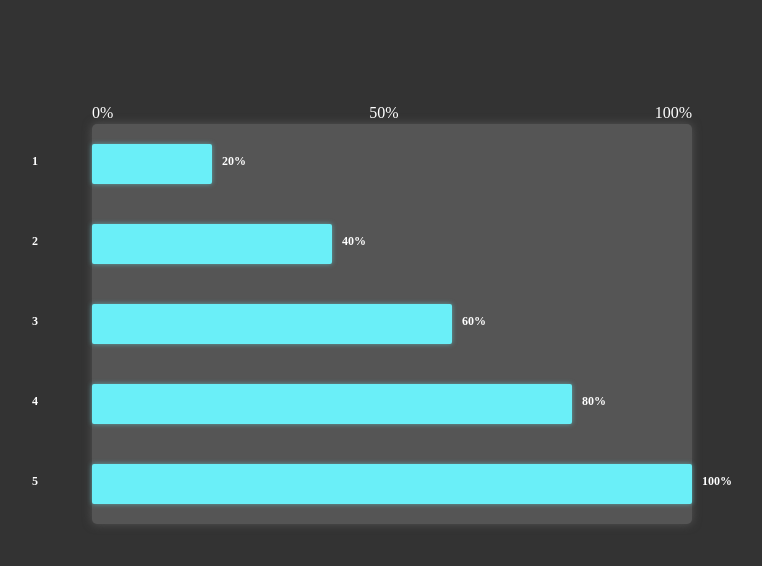
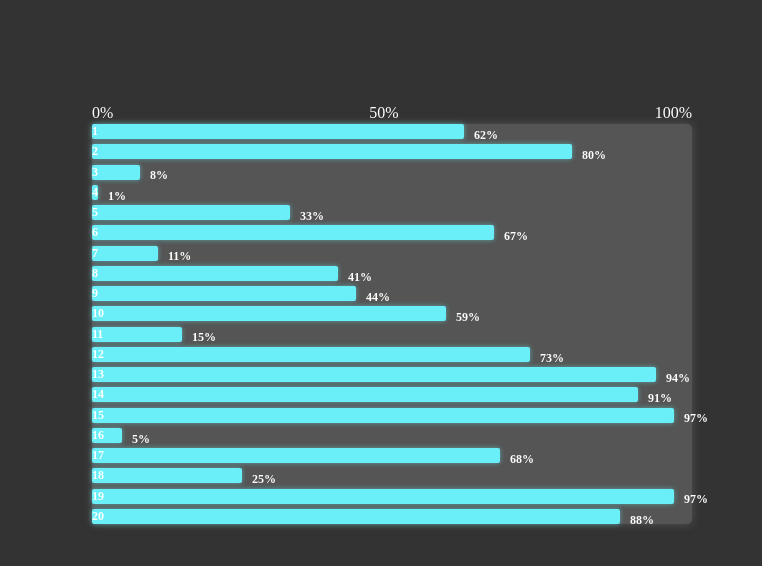
Before and after one commit to taejin5314/bar-chart-project, a plain HTML site: page index.html in a window 1280 px wide. Shown: the part 76-642 px from the top of the page, without its empty margins (248-1010 px from the left). Drawn offline with Linux system fonts and the light colour scheme.

Commit message:
Adjust the location and the attribute of bar

```diff
--- a/index.html
+++ b/index.html
@@ -33,9 +33,9 @@
 <script>
   const drawBarChart = function (data, options, element) {
     for (let i = 0 ; i< data.length; i++) {
-      $('.bars').append(`<li><span>${data[i]}</span><div class="bar" data-percentage="${data[i]* 20}"></div></li>`)
+      $('.bars').append(`<li><span>${data[i]}</span><div class="bar" data-percentage="${Math.round(Math.random() * 100)}"></div></li>`)
     }
   }
-  drawBarChart([1, 2, 3, 4, 5], 0 ,0);
+  drawBarChart([1, 2, 3, 4, 5,6, 7, 8, 9, 10, 11, 12, 13, 14,15, 16,17,18,19,20], { height: '300px', width: '600px'} ,0);
 </script>
 </html>
--- a/style.css
+++ b/style.css
@@ -56,14 +56,11 @@ body {
   list-style: none;
   align-items: center;
   position: relative;
-  height: 100%;
-  margin: 20px 0;
 }
 
 .bars li span {
   position: absolute;
-  left: -60px;
-  margin-top: 10px;
+  /* left: -5%; */
   text-align: center;
 }
 
```
